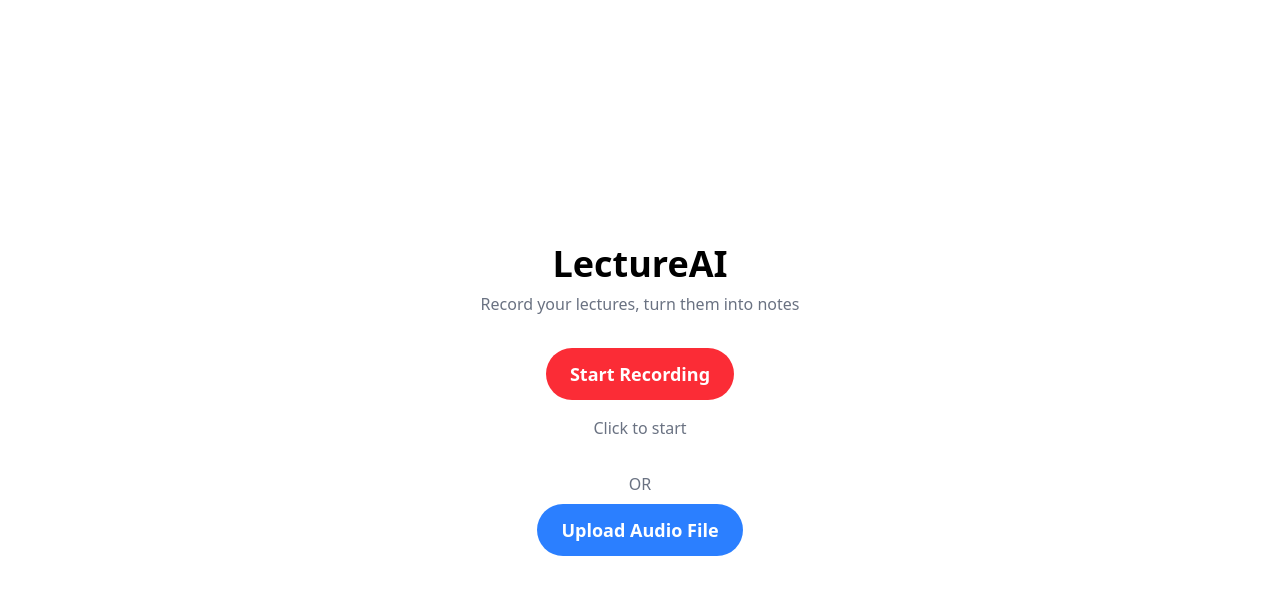
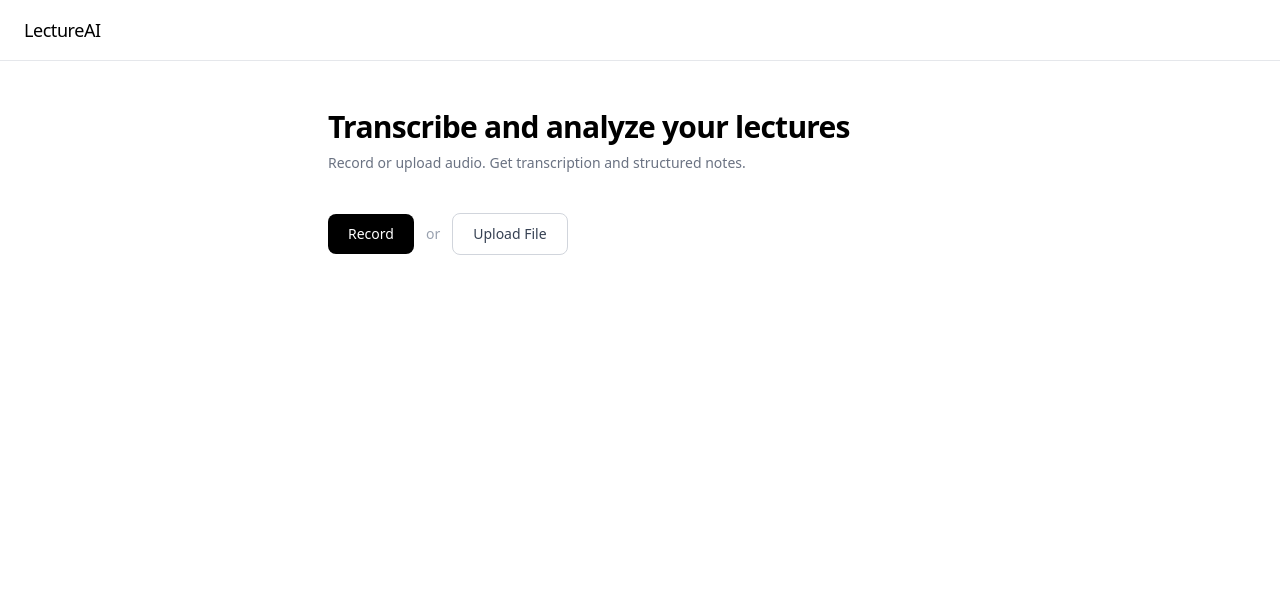
Before and after one commit to RobSaidov/lecture-ai, a Next.js app in the folder frontend/: page / in a window 1280 px wide. Shown: the top 594 px of the page. Built offline with nearby package versions, Linux system fonts and the light colour scheme.

Commit message:
feat: enhance README and UI for improved user experience and documentation

```diff
--- a/frontend/app/components/Recorder.tsx
+++ b/frontend/app/components/Recorder.tsx
@@ -1,8 +1,9 @@
 "use client";
 
-import {useState, useRef} from "react";
+import { useState, useRef } from "react";
 
 export default function Recorder() {
+  // state variables - these update the UI when changed
   const [isRecording, setIsRecording] = useState(false);
   const [audioURL, setAudioURL] = useState<string | null>(null);
   const [error, setError] = useState<string | null>(null);
@@ -11,47 +12,41 @@ export default function Recorder() {
   const [notes, setNotes] = useState<string | null>(null);
   const [isGeneratingNotes, setIsGeneratingNotes] = useState(false);
 
-
-
+  // refs - these dont trigger re-renders, just store values
   const mediaRecorderRef = useRef<MediaRecorder | null>(null);
   const chunksRef = useRef<Blob[]>([]);
-  const streamRef = useRef<MediaStream | null>(null); // to stop the stream later if needed
-  const fileInputRef= useRef<HTMLInputElement | null>(null);
+  const streamRef = useRef<MediaStream | null>(null);
+  const fileInputRef = useRef<HTMLInputElement | null>(null); // for the hidden file input
 
-
+  // sends recorded audio to the backend for transcription
   const sendToBackend = async (audioBlob: Blob) => {
-    setIsLoading(true);  // Show "Transcribing..."
-    setTranscript(null); // Clear old transcript
+    setIsLoading(true);
+    setTranscript(null);
 
     try {
-      // Put the audio file in a "FormData envelope"
       const formData = new FormData();
       formData.append("file", audioBlob, "recording.webm");
 
-      // Send to your backend
       const response = await fetch("http://localhost:8000/transcribe", {
         method: "POST",
         body: formData,
       });
 
-      // Check if it worked
       if (!response.ok) {
         throw new Error("Failed to transcribe");
       }
 
-      // Get the transcript from response
       const data = await response.json();
       setTranscript(data.transcript);
     } catch (err) {
       setError("Failed to send to backend. Is it running?");
       console.log("Backend error:", err);
     } finally {
-      setIsLoading(false); // Hide "Transcribing..."
+      setIsLoading(false);
     }
   };
 
-  // function to handle file upload
-
+  // handles when user uploads a file instead of recording
   const handleFileUpload = async (event: React.ChangeEvent<HTMLInputElement>) => {
     const file = event.target.files?.[0];
     if (!file) return;
@@ -59,9 +54,10 @@ export default function Recorder() {
     setIsLoading(true);
     setTranscript(null);
     setNotes(null);
+
+    // create a url so we can play the uploaded file
     const fileURL = URL.createObjectURL(file);
     setAudioURL(fileURL);
-
 
     try {
       const formData = new FormData();
@@ -87,6 +83,7 @@ export default function Recorder() {
     }
   };
 
+  // sends transcript to ollama to get organized notes back
   const generateNotes = async () => {
     if (!transcript) return;
 
@@ -97,9 +94,9 @@ export default function Recorder() {
       const response = await fetch("http://localhost:8000/generate-notes", {
         method: "POST",
         headers: {
-          "Content-Type": "application/json",  // telling bakcend we are sending JSON
+          "Content-Type": "application/json", // telling backend we're sending json
         },
-        body: JSON.stringify({ transcript }),  //send the transcript as JSON
+        body: JSON.stringify({ transcript }),
       });
 
       if (!response.ok) {
@@ -116,71 +113,54 @@ export default function Recorder() {
     }
   };
 
-
-
-
-
   const startRecording = async () => {
-    // Check if browser suports microphone access
+    // check if browser supports microphone
     if (!navigator.mediaDevices || !navigator.mediaDevices.getUserMedia) {
       setError("Microphone access is not supported in this browser.");
       return;
     }
 
     try {
-      // ask browser for microphone access
-      const stream = await navigator.mediaDevices.getUserMedia({audio: true});
+      // ask for microphone permission
+      const stream = await navigator.mediaDevices.getUserMedia({ audio: true });
       streamRef.current = stream;
 
-      // small delay to ensure stream is ready
-
+      // wait for mic to warm up so we dont get noise at the start
       await new Promise((resolve) => setTimeout(resolve, 1000));
 
-      //create a recorder from the microphone stream
       const mediaRecorder = new MediaRecorder(stream);
       mediaRecorderRef.current = mediaRecorder;
 
-      //when audio data comes in we save it to chynks
+      // collect audio chunks as they come in
       mediaRecorder.ondataavailable = (event) => {
         chunksRef.current.push(event.data);
       };
 
-      // when recording stops, combine all chunks into a single audio file
+      // when recording stops, combine chunks and send to backend
       mediaRecorder.onstop = () => {
-        const blob = new Blob(chunksRef.current, {type: "audio/wav"});
+        const blob = new Blob(chunksRef.current, { type: "audio/webm" });
         const url = URL.createObjectURL(blob);
         setAudioURL(url);
 
-
-        // Send the audio blob to the backend for transcription
         sendToBackend(blob);
 
-        chunksRef.current = []; // clear for next recording
+        chunksRef.current = [];
 
-        // Turn off microphone
+        // stop all mic tracks so the browser mic indicator goes away
         if (streamRef.current) {
-          streamRef.current.getTracks().forEach(track => track.stop());
+          streamRef.current.getTracks().forEach((track) => track.stop());
         }
-
       };
 
-
-      //start recording
       mediaRecorder.start();
       setIsRecording(true);
-      setError(null); // clear previous errors
-      setTranscript(null); // clear previous transcript
-      setNotes(null); // clear previous notes
-
-
-
-
+      setError(null);
+      setTranscript(null);
+      setNotes(null);
     } catch (err) {
       setError("Could not access microphone. Please check permissions.");
       console.log("Microphone error:", err);
     }
-
-
   };
 
   const stopRecording = () => {
@@ -188,32 +168,29 @@ export default function Recorder() {
       mediaRecorderRef.current.stop();
       setIsRecording(false);
     }
-
   };
 
   return (
-    <div className="flex flex-col items-center gap-4 mt-8">
-      {/* Recording Button */}
-      <button
-        onClick={isRecording ? stopRecording : startRecording}
-        className="bg-red-500 text-white px-6 py-3 rounded-full text-lg font-semibold"
-      >
-        {isRecording ? "Stop Recording" : "Start Recording"}
-      </button>
+    <div className="space-y-6">
 
-      <p className="text-gray-500">
-        {isRecording ? "Recording..." : "Click to start"}
-      </p>
+      {/* record and upload buttons */}
+      <div className="flex items-center gap-3">
+        <button
+          onClick={isRecording ? stopRecording : startRecording}
+          className="px-5 py-2.5 rounded-lg text-sm font-medium bg-black text-white hover:bg-gray-800 transition-colors"
+        >
+          {isRecording ? "Stop Recording" : "Record"}
+        </button>
 
-      {/* File Upload Section - SEPARATE from the <p> above */}
-      <div className="mt-4 text-center">
-        <span className="text-gray-500 mb-2 block">OR</span>
+        <span className="text-gray-400 text-sm">or</span>
+
         <button
           onClick={() => fileInputRef.current?.click()}
-          className="bg-blue-500 text-white px-6 py-3 rounded-full text-lg font-semibold"
+          className="px-5 py-2.5 rounded-lg text-sm font-medium border border-gray-300 text-gray-700 hover:bg-gray-50 transition-colors"
         >
-          Upload Audio File
+          Upload File
         </button>
+        {/* hidden file input - gets triggered when upload button is clicked */}
         <input
           ref={fileInputRef}
           type="file"
@@ -221,53 +198,78 @@ export default function Recorder() {
           onChange={handleFileUpload}
           className="hidden"
         />
+
+        {/* recording indicator - small red dot */}
+        {isRecording && (
+          <div className="flex items-center gap-2">
+            <div className="w-2 h-2 bg-red-500 rounded-full animate-pulse" />
+            <span className="text-sm text-gray-500">Recording</span>
+          </div>
+        )}
       </div>
 
-      {/* Show error if something goes wrong*/}
+      {/* error messages */}
       {error && (
-        <p className="text-red-500 text-sm">{error}</p>
-      )}
-
-
-      {/*show audio player if recording*/}
-      {audioURL && (
-        <div className="mt-4">
-          <p className="text-sm text-gray-500 mb-2">Your Recording:</p>
-          <audio src={audioURL} controls />
+        <div className="px-4 py-3 bg-red-50 border border-red-200 rounded-lg">
+          <p className="text-sm text-red-600">{error}</p>
         </div>
       )}
 
-      {/* Show loading indicator */}
-      {isLoading && (
-        <p className="text-gray-500 mt-2">Transcribing...</p>
-      )}
-      {/* Show transcript if available */}
-      {transcript && (
-        <div className="mt-4 p-4 bg-gray-100 rounded-lg max-w-md">
-          <p className="text-sm font-semibold mb-2">Transcript:</p>
-          <p className="text-gray-700">{transcript}</p>
+      {/* audio player - shows for both recorded and uploaded files */}
+      {audioURL && (
+        <div className="border border-gray-200 rounded-lg p-4">
+          <p className="text-xs font-medium text-gray-500 uppercase tracking-wide mb-3">
+            Audio
+          </p>
+          <audio src={audioURL} controls className="w-full" />
         </div>
       )}
-      {/* Generate Notes button - only show after transcript is ready */}
+
+      {/* loading spinner while transcribing */}
+      {isLoading && (
+        <div className="flex items-center gap-2 py-4">
+          <div className="w-4 h-4 border-2 border-gray-300 border-t-black rounded-full animate-spin" />
+          <span className="text-sm text-gray-500">Transcribing audio...</span>
+        </div>
+      )}
+
+      {/* transcript section */}
+      {transcript && (
+        <div className="border border-gray-200 rounded-lg p-5">
+          <p className="text-xs font-medium text-gray-500 uppercase tracking-wide mb-3">
+            Transcript
+          </p>
+          <p className="text-sm text-gray-800 leading-relaxed">{transcript}</p>
+        </div>
+      )}
+
+      {/* generate notes button - only shows after we have a transcript */}
       {transcript && !isGeneratingNotes && (
         <button
           onClick={generateNotes}
-          className="bg-blue-500 text-white px-6 py-3 rounded-full text-lg font-semibold mt-4"
+          className="px-5 py-2.5 rounded-lg text-sm font-medium bg-black text-white hover:bg-gray-800 transition-colors"
         >
           Generate Notes
         </button>
       )}
 
-      {/* Show loading while generating notes */}
+      {/* loading spinner while generating notes */}
       {isGeneratingNotes && (
-        <p className="text-blue-500">Generating notes...</p>
+        <div className="flex items-center gap-2 py-4">
+          <div className="w-4 h-4 border-2 border-gray-300 border-t-black rounded-full animate-spin" />
+          <span className="text-sm text-gray-500">Generating notes...</span>
+        </div>
       )}
 
-      {/*Show notes when ready */}
+      {/* notes section */}
       {notes && (
-        <div className="mt-4 p-4 bg-green-100 rounded-lg max-w-md">
-          <p className="text-sm font-semibold mb-2">Notes:</p>
-          <pre className="text-gray-700 whitespace-pre-wrap text-sm">{notes}</pre>
+        <div className="border border-gray-200 rounded-lg p-5">
+          <p className="text-xs font-medium text-gray-500 uppercase tracking-wide mb-3">
+            Notes
+          </p>
+          <pre className="text-sm text-gray-800 leading-relaxed whitespace-pre-wrap font-sans">
+            {notes}
+          </pre>
         </div>
       )}
     </div>
--- a/frontend/app/page.tsx
+++ b/frontend/app/page.tsx
@@ -2,11 +2,25 @@ import Recorder from "./components/Recorder";
 
 export default function HomePage() {
   return (
-    <main className = "min-h-screen flex flex-col items-center justify-center">
-      <h1 className = "text-4xl font-bold">LectureAI</h1>
-      <p className = "text-gray-500 mt-2">Record your lectures, turn them into notes</p>
+    <main className="min-h-screen bg-white">
+      {/* top bar with the app name */}
+      <header className="border-b border-gray-200 px-6 py-4">
+        <h1 className="text-lg font-medium text-black tracking-tight">LectureAI</h1>
+      </header>
 
-      <Recorder />
+      {/* main content area */}
+      <div className="max-w-2xl mx-auto px-6 py-12">
+        <div className="mb-10">
+          <h2 className="text-3xl font-semibold text-black tracking-tight">
+            Transcribe and analyze your lectures
+          </h2>
+          <p className="text-gray-500 mt-2 text-sm">
+            Record or upload audio. Get transcription and structured notes.
+          </p>
+        </div>
+
+        <Recorder />
+      </div>
     </main>
   );
 }
```
Also changed, not shown: 2 other files (tests, documents, lock files or other folders).
